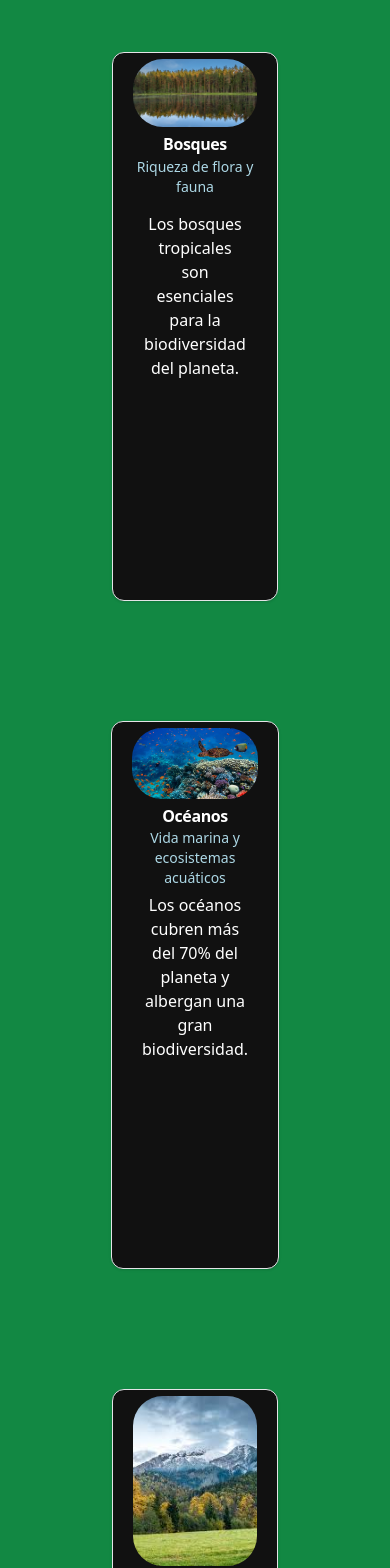
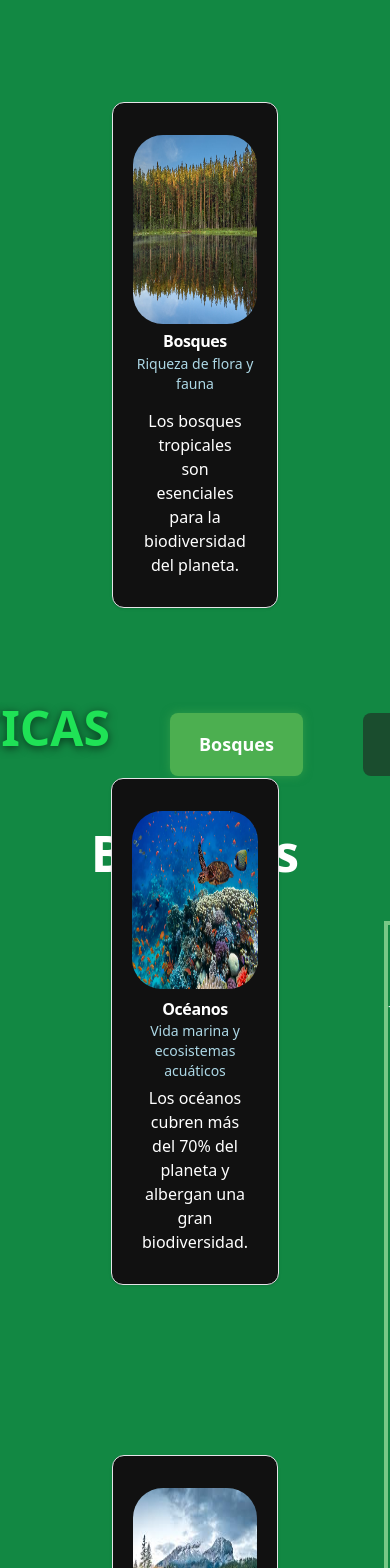
Before and after one commit to Alexcb7/ecosystem-social-project, a React (Vite) app: page / in a window 390 px wide. Shown: the part 1080-2648 px from the top of the page. Built offline with nearby package versions, Linux system fonts and the light colour scheme.

Commit message:
section 1 (responsive)

```diff
--- a/src/components/section2.tsx
+++ b/src/components/section2.tsx
@@ -4,6 +4,7 @@ import * as Tabs from '@radix-ui/react-tabs';
 
 function Section2() {
   return (
+  <section className='section2'>
     <div>
       <Tabs.Root className='section2-root' defaultValue="bosques">
         <Tabs.List className="tabs-list">
@@ -30,6 +31,7 @@ function Section2() {
         </Tabs.Content>
       </Tabs.Root>
     </div>
+  </section>
   );
 }
 
--- a/src/section1.css
+++ b/src/section1.css
@@ -1,5 +1,7 @@
 /* Section 1 */
 .section1 {
+  width: 100%;
+  height: 110vh;
   padding: 80px;
   background-color: var(--background-color);
   color: var(--text-color);
@@ -33,8 +35,9 @@
 .section1-card2,
 .section1-card3 {
   position: relative; /* necesario para elementos absolutos si se usan */
-  width: 250px;
-  height: 65vh;
+  margin-top: 50px;
+  width: 350px;
+  height: 60vh;
   background-color: #111;
   border-radius: 12px;
   padding: 20px;
@@ -73,10 +76,12 @@
 }
 
 .card-image1{
+  width: 300px;
+  height: 30vh;
   border-radius: 30px;
   position: relative;
   margin-bottom: 9px;
-  margin-top: -14px;
+  margin-top: 12px;
 }
 
 .card-title1 {
@@ -125,15 +130,12 @@
 }
 
 .card-image2{
-  border-radius: 30px;
-  position: relative;
-  margin-bottom: 6px; /* ajusta hacia abajo si lo necesitas */
-  margin-top: -14px;
-  max-height: 170px; /* evita que la imagen ocupe demasiado */
-  width: 100%;
-  object-fit: cover;
-
-
+  width: 300px;
+    height: 30vh;
+    border-radius: 30px;
+    position: relative;
+    margin-bottom: 9px;
+    margin-top: 12px;
 }
 
 .card-description2 {
@@ -180,15 +182,12 @@
 }
 
 .card-image3{
-  width: 45vw;
-  height: 21vh;
+  width: 300px;
+  height: 30vh;
   border-radius: 30px;
   position: relative;
-  margin-bottom: 6px; /* ajusta hacia abajo si lo necesitas */
-  margin-top: -14px;
-  max-height: 170px; /* evita que la imagen ocupe demasiado */
-  width: 100%;
-  object-fit: cover;
+  margin-bottom: 9px;
+  margin-top: 12px;
 }
 
 .card-description3 {
--- a/src/section2.css
+++ b/src/section2.css
@@ -1,7 +1,16 @@
+.section2 {
+width: 100%;
+  height: 100vh;
+  background-color: var(--background-color);
+  color: var(--text-color);
+}
+
+
 .section2-root {
-   width: 100%;
-   /* height: 50vh; */
-   justify-content: center;
+  width: 100%;
+  height: 100vh;
+  background-color: var(--background-color);
+  color: var(--text-color);
 
 }
 
@@ -22,7 +31,6 @@
     display: flex;
     justify-content: center;
     align-items: center;
-    background-color: black;
 }
 .bosques{
     padding: 10px;
@@ -52,13 +60,13 @@
 .tabs-content-bosque,
 .tabs-content-oceano,
 .tabs-content-montana {
+    width: 100%;
+    height: 100vh;
     display: flex;
-    background-color: black;
     flex-direction: column; /* para que título y texto se apilen */
     justify-content: flex-start; /* para que empiece desde arriba */
     align-items: center;
     padding: 20px;
-    min-height: 400px; /* altura mínima para que no se corte el contenido */
 }
 
 /* Bosque Content */
@@ -163,7 +171,6 @@
 .tabs-list {
     width: auto;
     height: auto;
-  background-color: black;
   display: flex;
   justify-content: center;
   align-items: center;
```
